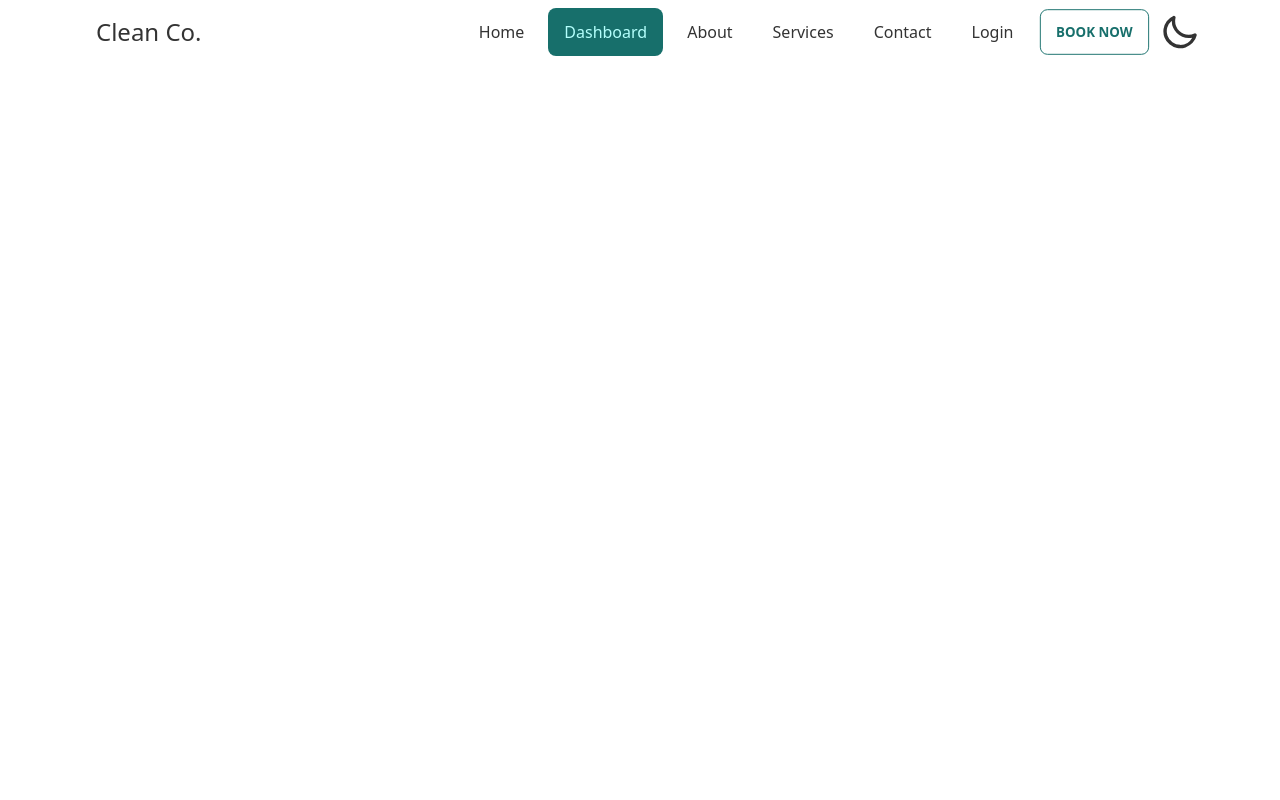
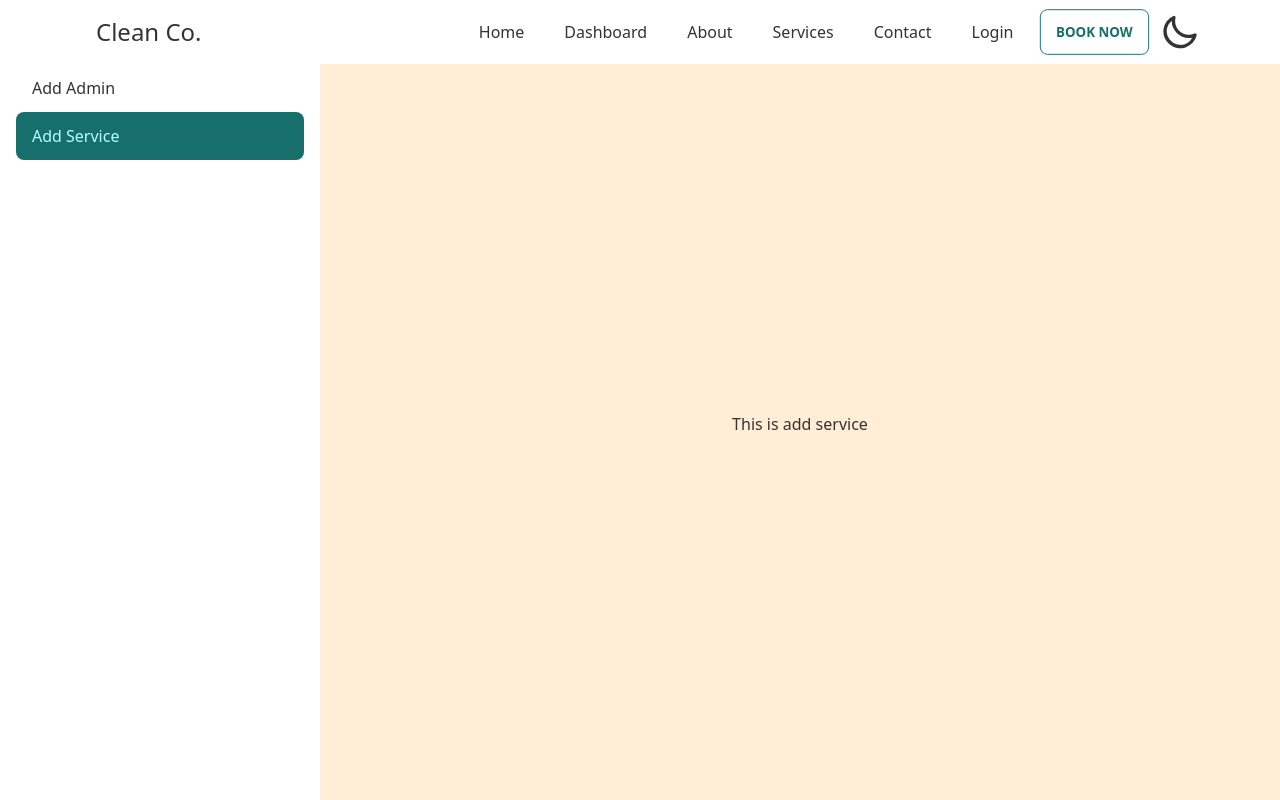
Before and after one commit to smmahfuzurrahman/clean-co-client, a React (Create React App) app: page /dashboard/add-service in a window 1280 px wide. Built offline with nearby package versions, Linux system fonts and the light colour scheme.

Commit message:
Dashborard part design

```diff
--- a/src/App.js
+++ b/src/App.js
@@ -1,13 +1,15 @@
+import AOS from 'aos';
+import { useEffect } from "react";
 import Navbar from "./components/Navbar";
 import { Route, Routes } from "react-router-dom";
 import { publicRoute } from "./routes/publicRoutes";
 import { privateRoute } from "./routes/privateRoutes";
-import { useEffect } from "react";
 import PrivateRoute from "./Authentication/PrivateRoute";
 import AdminRoute from "./Authentication/AdminRoute";
 import Dashboard from "./pages/Dashboard/Dashboard";
-import AOS from 'aos';
 import 'aos/dist/aos.css'; // You can also use <link> for styles
+import Addadmin from './pages/Dashboard/AddAdmin';
+import AddService from './pages/Dashboard/AddService';
 function App() {
   useEffect(() => {
     AOS.init();
@@ -28,7 +30,10 @@
           </Route>
           {/* Admin Route */}
           <Route element={<AdminRoute />}>
-            <Route path="/dashboard" element={<Dashboard/>}/>
+            <Route path="/dashboard" element={<Dashboard />}>
+              <Route path='add-admin' element={<Addadmin />} />
+              <Route path='add-service' element={<AddService />} />
+            </Route>
           </Route>
         </Routes>
       </Navbar >
--- /dev/null
+++ b/src/components/Dashboardslider.js
@@ -0,0 +1,30 @@
+import React from 'react';
+import { NavLink } from 'react-router-dom';
+
+const Dashboardslider = ({ children }) => {
+    return (
+        <div class="drawer drawer-mobile mt-12 bg-accent">
+            <input id="my-drawer-2" type="checkbox" class="drawer-toggle" />
+            <div class="drawer-content flex flex-col items-center justify-center">
+                {/* <!-- Page content here --> */}
+                {children}
+
+            </div>
+            <div class="drawer-side">
+                <label for="my-drawer-2" class="drawer-overlay"></label>
+                <ul class="menu p-4 overflow-y-auto w-80 bg-base-100 text-base-content">
+                    {/* <!-- Sidebar content here --> */}
+                    <li>
+                        <NavLink to="/dashboard/add-admin">Add Admin</NavLink>
+                    </li>
+                    <li>
+                        <NavLink to="/dashboard/add-service">Add Service</NavLink>
+                    </li>
+                </ul>
+
+            </div>
+        </div>
+    );
+};
+
+export default Dashboardslider;
--- a/src/components/Navbar.js
+++ b/src/components/Navbar.js
@@ -25,7 +25,7 @@
                         <ul class="menu menu-horizontal gap-x-2">
                             <li><NavLink to='/home' className='rounded-lg'>Home</NavLink></li>
                             {admin && (
-                                <li><NavLink to='/dashboard' className='rounded-lg'>Dashboard</NavLink></li>
+                                <li><NavLink to='/dashboard/add-admin' className='rounded-lg'>Dashboard</NavLink></li>
                             )}
                             <li><NavLink to='/about' className='rounded-lg'>About</NavLink></li>
                             <li><NavLink to='/services' className='rounded-lg'>Services</NavLink></li>
--- /dev/null
+++ b/src/pages/Dashboard/AddAdmin.js
@@ -0,0 +1,11 @@
+import React from 'react';
+
+const Addadmin = () => {
+    return (
+        <div>
+            <h1>This is add admin </h1>
+        </div>
+    );
+};
+
+export default Addadmin;
--- /dev/null
+++ b/src/pages/Dashboard/AddService.js
@@ -0,0 +1,11 @@
+import React from 'react';
+
+const AddService = () => {
+    return (
+        <div>
+            <h1>This is add service</h1>
+        </div>
+    );
+};
+
+export default AddService;
--- a/src/pages/Dashboard/Dashboard.js
+++ b/src/pages/Dashboard/Dashboard.js
@@ -1,24 +1,13 @@
 import React from 'react';
+import { Outlet } from 'react-router-dom';
+import Dashboardslider from '../../components/Dashboardslider';
+
 
 const Dashboard = () => {
     return (
-        <div class="drawer drawer-mobile mt-12 bg-accent">
-            <input id="my-drawer-2" type="checkbox" class="drawer-toggle" />
-            <div class="drawer-content flex flex-col items-center justify-center">
-                {/* <!-- Page content here --> */}
-
-
-            </div>
-            <div class="drawer-side">
-                <label for="my-drawer-2" class="drawer-overlay"></label>
-                <ul class="menu p-4 overflow-y-auto w-80 bg-base-100 text-base-content">
-                    {/* <!-- Sidebar content here --> */}
-                    <li><a>Sidebar Item 1</a></li>
-                    <li><a>Sidebar Item 2</a></li>
-                </ul>
-
-            </div>
-        </div>
+        <Dashboardslider>
+            <Outlet />
+        </Dashboardslider>
     );
 };
 
```
